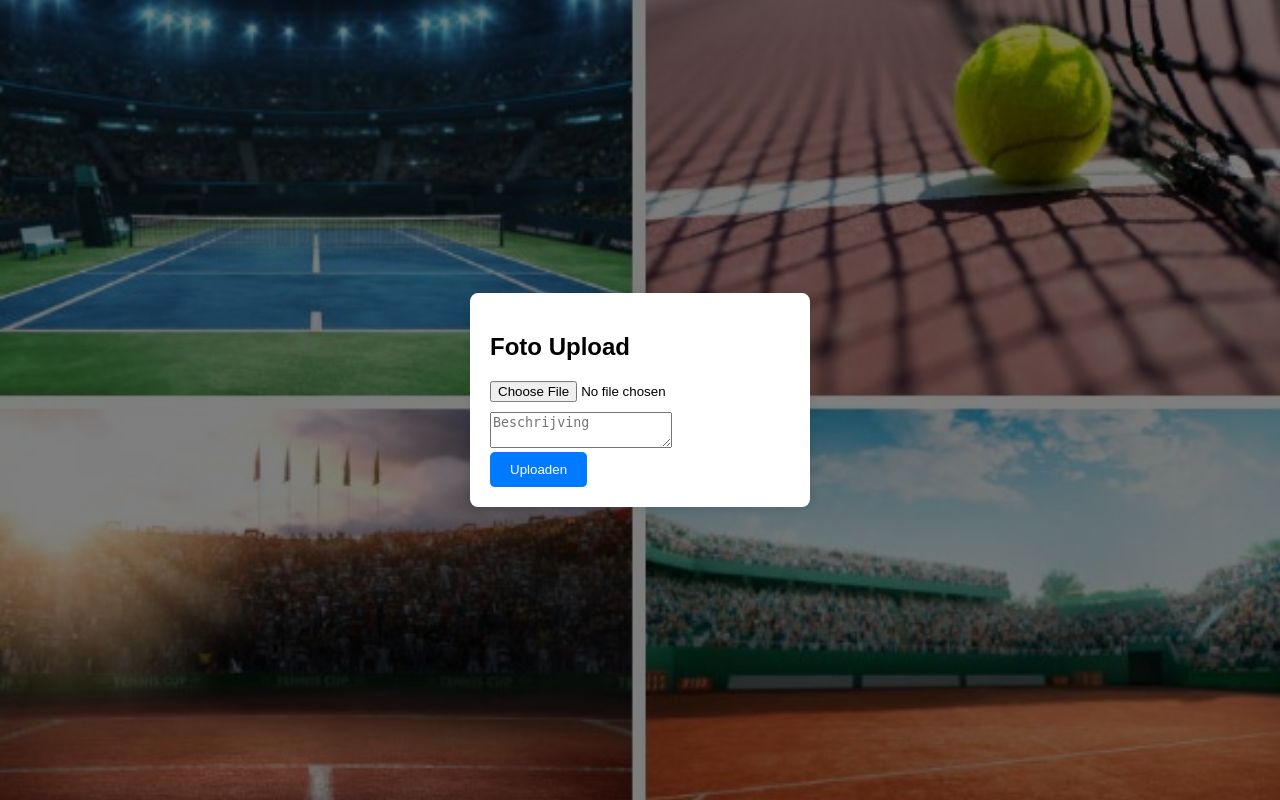
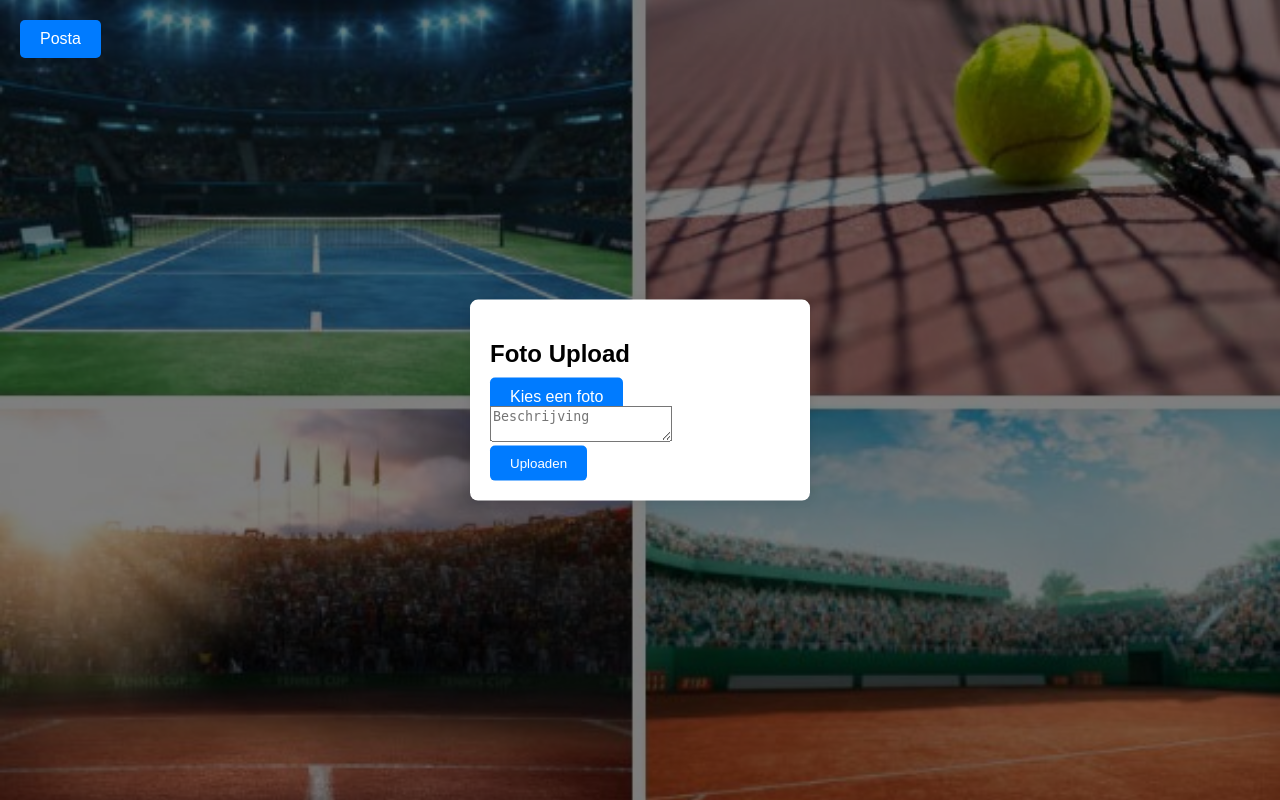
Before and after one commit to ZanderCeunen/Posta, a Flask app: page / in a window 1280 px wide. Run offline with Flask 3, Linux system fonts and the light colour scheme.

Commit message:
Changed upload file button

```diff
--- a/static/style.css
+++ b/static/style.css
@@ -1,5 +1,5 @@
 body {
-    background-image: url("/static/tenniscollage.jpg");
+    background-image: url("/static/tenniscollage.png");
     background-size: cover;
     background-repeat: no-repeat;
     background-position: center;
@@ -19,6 +19,23 @@ body {
     background-color: rgba(0, 0, 0, 0.5); /* Semi-transparent black */
 }
 
+.posta-button {
+    position: absolute;
+    top: 20px;
+    left: 20px;
+    padding: 10px 20px;
+    background-color: #007bff;
+    color: #fff;
+    text-decoration: none;
+    border-radius: 5px;
+    z-index: 2;
+}
+
+.posta-button:hover {
+    background-color: #0056b3;
+}
+
+
 #upload-form {
     position: absolute;
     top: 50%;
@@ -33,7 +50,19 @@ body {
 }
 
 #upload-form input[type="file"] {
-    margin-bottom: 10px;
+    display: none;
+}
+.custom-file-upload {
+    background-color: #007bff;
+    color: #fff;
+    border: none;
+    padding: 10px 20px;
+    border-radius: 5px;
+    cursor: pointer;
+}
+
+#upload-form input[type="file"]:hover {
+    background-color: #0056b3;
 }
 
 #upload-form input[type="submit"] {
@@ -49,6 +78,8 @@ body {
     background-color: #0056b3;
 }
 
+
+
 #image-preview {
     max-width: 100%;
     margin-top: 10px;
--- a/templates/index.html
+++ b/templates/index.html
@@ -5,13 +5,18 @@
     <meta name="viewport" content="width=device-width, initial-scale=1.0">
     <title>Foto Upload</title>
     <link rel="stylesheet" href="{{ url_for('static', filename='style.css') }}">
+    <link rel="shortcut icon" type="image/x-icon" href="{{ url_for('static', filename='logo.png') }}">
 </head>
 <body>
+    <a href="/" class="posta-button">Posta</a>
     <div class="overlay"></div>
     <div id="upload-form">
         <h2>Foto Upload</h2>
         <form id="uploadForm" action="{{ url_for('upload')}}" method="post" enctype="multipart/form-data">
-            <input type="file" name="photo" id="photo" accept="image/*" required><br>
+            <label class="custom-file-upload">
+                <input type="file" name="photo" id="photo" accept="image/*" required>
+                Kies een foto
+            </label><br>
             <textarea name="description" id="description" placeholder="Beschrijving"></textarea><br>
             <input type="submit" value="Uploaden">
         </form>
```
Also changed, not shown: static/tenniscollage.jpg (deleted), static/tenniscollage.png (added).
